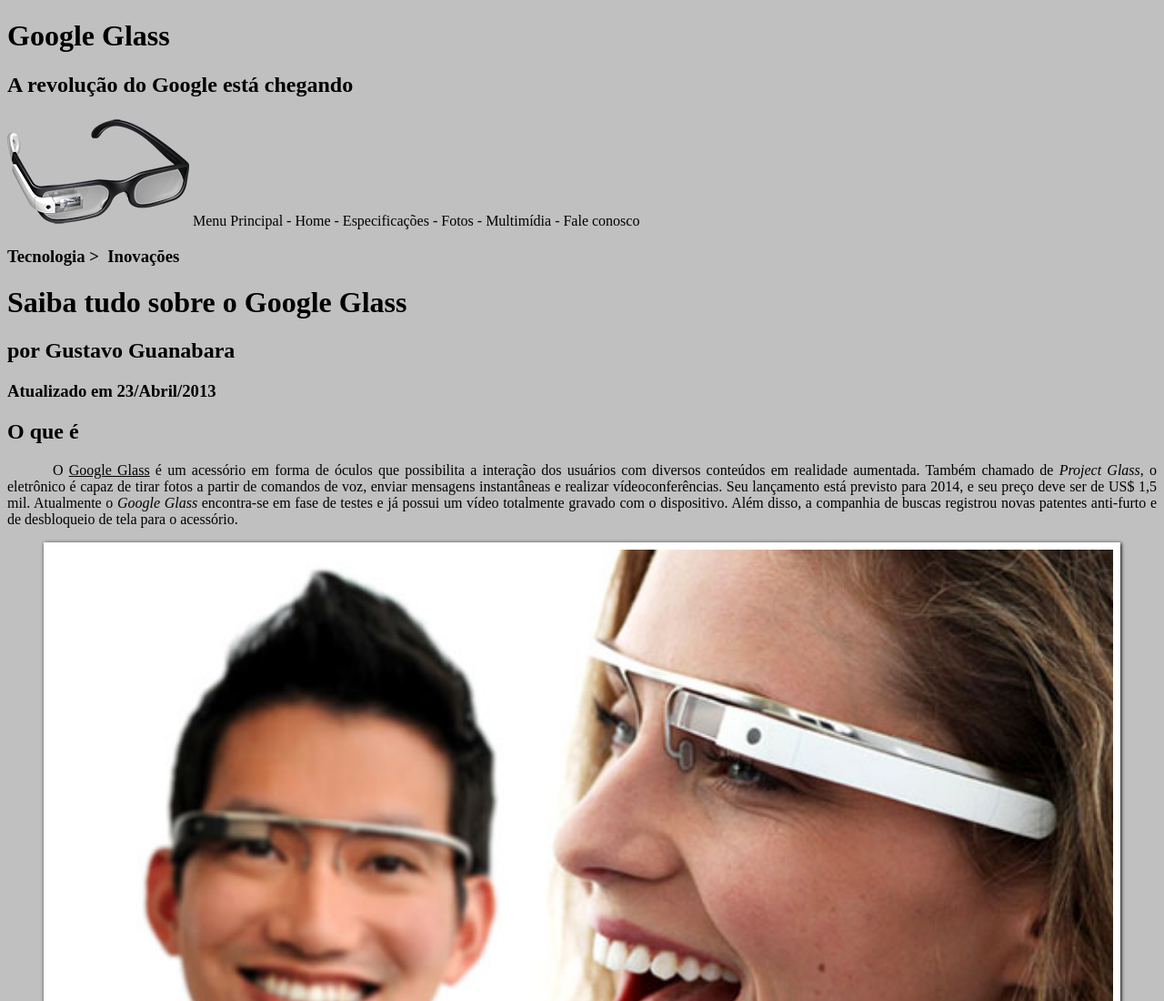
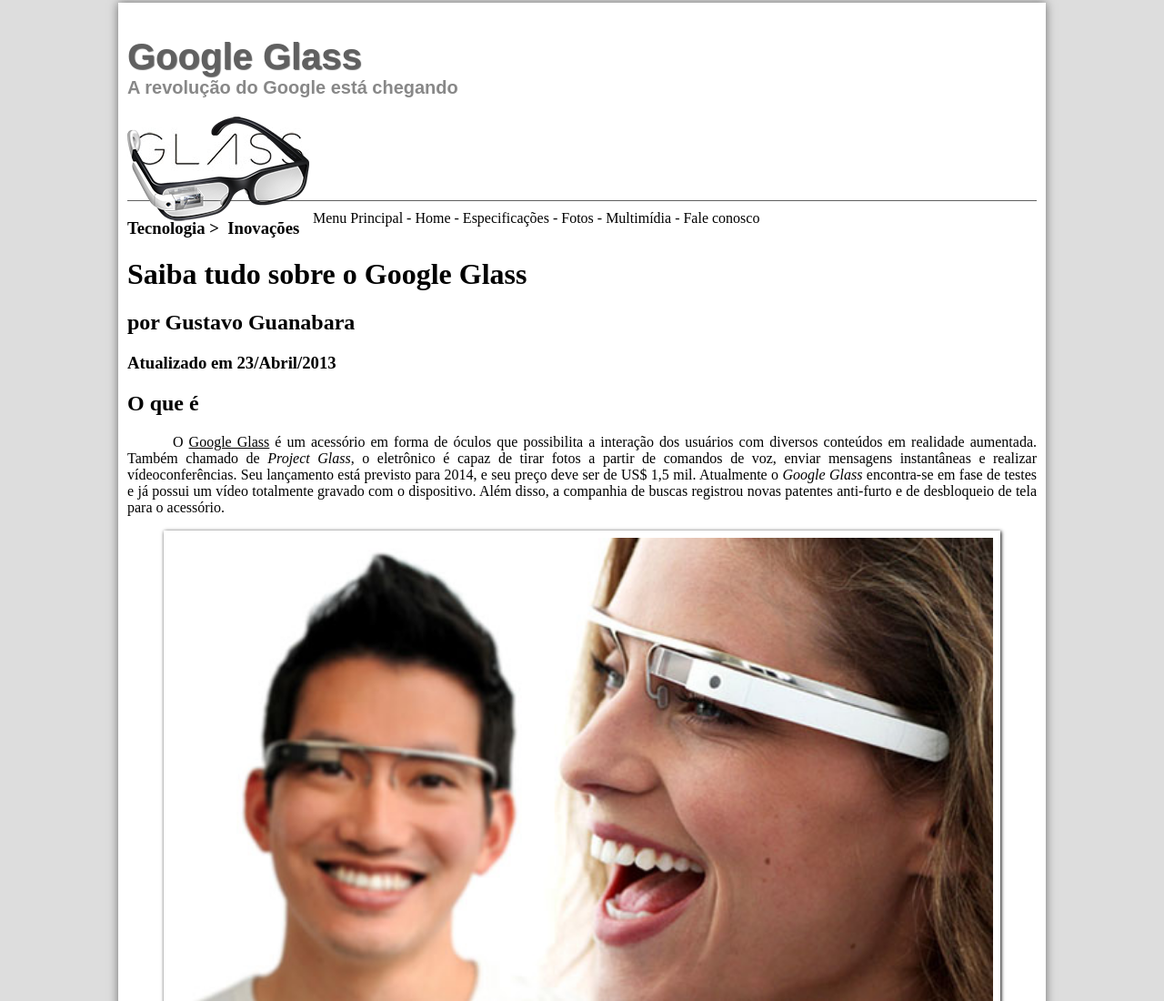
Before and after one commit to HLFer/CursoHTML5, a plain HTML site: page index.html in a window 1280 px wide. Shown: the top 1100 px of the page at 91% size. Drawn offline with Linux system fonts and the light colour scheme.

Commit message:
Criação e edição de cabeçalho css.
Criação de cabeçalhos para o site em HTML5 utilizando CSS3 e alguns parâmetros adicionais na formatação.

```diff
--- a/_css/estilo.css
+++ b/_css/estilo.css
@@ -1,9 +1,16 @@
 @charset "UTF-8";
 
 	body {
-       		background-image: url(fundo.jpg);
-       		background-color: #C0C0C0;
-       		color: black;
+       		background-color: #dddddd;
+       		color: rgba(0,0,0,1);
+    }
+
+    div#interface{
+        width: 1000px;
+        background-color: #ffffff;
+        margin: -5px auto 0px auto;
+        padding: 10px;
+        box-shadow: 0px 0px 10px rgba(0,0,0,.5);
     }
 
     p {
@@ -11,6 +18,17 @@
        		text-indent: 50px;
     }
 
+    header#cabecalho img#icone{
+        position: absolute;
+        left: 1200px;
+        top: 70px;
+    }
+
+    header#cabecalho{
+        border-bottom: 1px #606060 solid;
+        height: 180px;
+        background: url("../_imagens/glass-logo-peq.jpg") no-repeat 0px 100px;
+    }
     /*
 Formatação de imagens com legendas
     */
@@ -21,6 +39,24 @@
     	box-shadow: 1px 1px 4px black;
 
     }
+
+    header#cabecalho h1{
+        font-family: Arial, sans-serif;
+        font-size: 30pt;
+        color: #606060;
+        text-shadow: 1px 1px 1px rgba(0,0,0,.6);
+        padding: 0px;
+        margin-bottom: 0px;
+    }
+
+    header#cabecalho h2{
+        font-family: Arial, sans-serif;
+        color:#888888;
+        font-size: 15pt;
+        padding: 0px;
+        margin-top: 0px;
+    }
+
     figure.foto-legenda img{
 
     	width: 100%;
@@ -57,7 +93,7 @@
         text-transform: uppercase;
         position: absolute;
         top: -10px;
-        left: 1200px;
+        left: 820px;
     }
 
     nav#menu ul{
```
